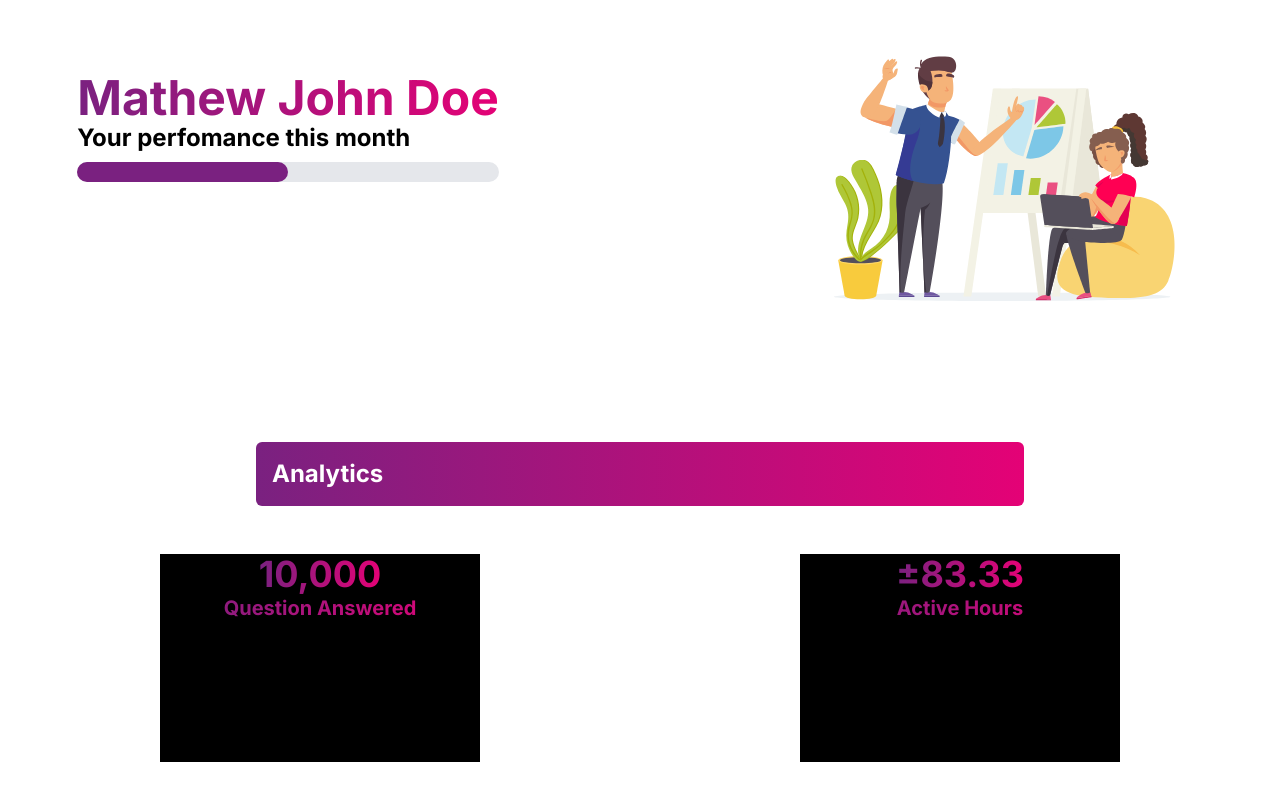
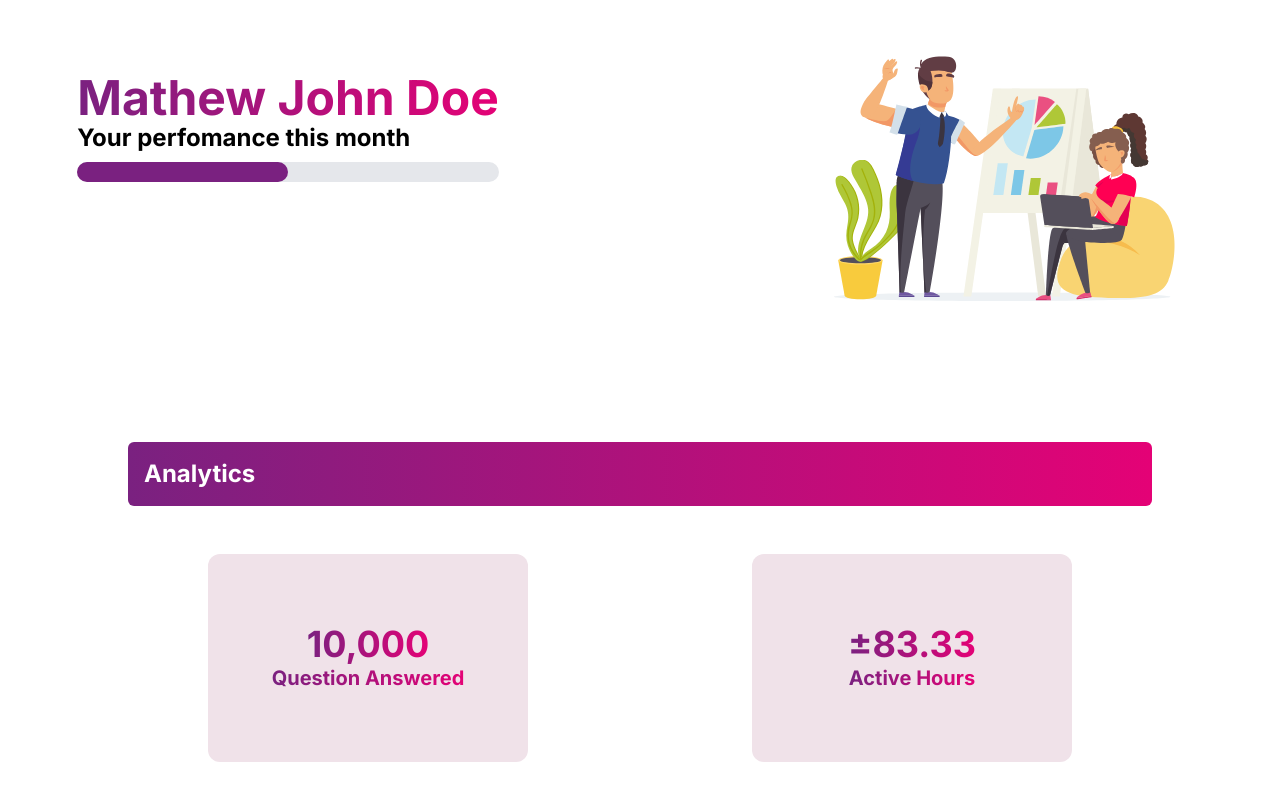
Before and after one commit to sipaling-hackaton/Sipaling-Hackaton-Technoscape-2024-app, a Next.js app in the folder app/: page /landing in a window 1280 px wide. Shown: the part 246-1046 px from the top of the page. After the commit the page ends 1008 px from the top, so only its background shows below. Built offline with nearby package versions, Linux system fonts and the light colour scheme.

Commit message:
Update Landingpage
Minus Pie Chart

```diff
--- a/app/src/app/landing/page.tsx
+++ b/app/src/app/landing/page.tsx
@@ -12,38 +12,45 @@ const Landing = () => {
       <div className="flex flex-nowarp mb-24">
         <div className="flex m-auto gap-80">
           <div className="text-left pt-64">
-            <h1 className="font-bold text-5xl bg-gradient-to-r from-[#7a2180] to-[#e40276] inline-block text-transparent bg-clip-text">Mathew John Doe</h1>
-            <h3 className="text-2xl font-bold pb-2">Your perfomance this month</h3>
+            <h1 className="font-bold text-5xl bg-gradient-to-r from-[#7a2180] to-[#e40276] inline-block text-transparent bg-clip-text">
+              Mathew John Doe
+            </h1>
+            <h3 className="text-2xl font-bold pb-2">
+              Your perfomance this month
+            </h3>
             <div className="w-full bg-gray-200 rounded-full h-5 dark:bg-gray-700">
               <div
                 className="bg-[#7A2180] h-5 rounded-full"
-                style={{ width: "50%" }}></div>
+                style={{ width: "50%" }}
+              ></div>
             </div>
           </div>
           <div className="pt-36">
-            <Lottie className="max-w-96"animationData={animationOrang} />
+            <Lottie className="max-w-96" animationData={animationOrang} />
           </div>
         </div>
       </div>
-      <div className="text-center h-16 text-white font-bold w-3/5 m-auto flex flex-nowarp bg-gradient-to-r from-[#7a2180] to-[#e40276] rounded-md">
+      <div className="mb-12 text-center h-16 text-white font-bold w-4/5 m-auto flex flex-nowarp bg-gradient-to-r from-[#7a2180] to-[#e40276] rounded-md">
         <h1 className="pt-4 pl-4 text-2xl">Analytics</h1>
       </div>
-      <div className="flex flex-nowarp mt-12 mb-14 ">
-        <div className="flex m-auto gap-80 items-center " >
-            <div className="w-80 h-52 bg-black items-center">
-            <div className="text-center">
-              <h1 className="font-bold text-4xl bg-gradient-to-r from-[#7a2180] to-[#e40276] inline-block text-transparent bg-clip-text">10,000</h1>
-              <h2 className="font-bold text-xl bg-gradient-to-r from-[#7a2180] to-[#e40276]  text-transparent bg-clip-text">Question Answered</h2>
-            </div>
-            </div>
-            <div className="w-80 h-52 bg-black items-center">
-                <div className="bg-black text-center">
-                  <h1 className="font-bold text-4xl bg-gradient-to-r from-[#7a2180] to-[#e40276] inline-block text-transparent bg-clip-text">±83.33</h1>
-                  <h2 className="font-bold text-xl bg-gradient-to-r from-[#7a2180] to-[#e40276]  text-transparent bg-clip-text">Active Hours</h2>
-                </div>
-            </div>
-          </div>
+      <div className="flex gap-56 justify-center ">
+        <div className="bg-[#F0E2E9] w-[20rem] h-[13rem] flex flex-col justify-center items-center rounded-xl">
+          <h1 className="font-bold text-4xl bg-gradient-to-r from-[#7a2180] to-[#e40276] inline-block text-transparent bg-clip-text">
+            10,000
+          </h1>
+          <h2 className="text-center fit-content font-bold text-xl bg-gradient-to-r from-[#7a2180] to-[#e40276]  text-transparent bg-clip-text">
+            Question Answered
+          </h2>
         </div>
+        <div className="bg-[#F0E2E9] w-[20rem] h-[13rem] flex flex-col justify-center items-center rounded-xl">
+          <p className="font-bold text-4xl bg-gradient-to-r from-[#7a2180] to-[#e40276] inline-block text-transparent bg-clip-text">
+            ±83.33
+          </p>
+          <h2 className="font-bold text-xl bg-gradient-to-r from-[#7a2180] to-[#e40276]  text-transparent bg-clip-text">
+            Active Hours
+          </h2>
+        </div>
+      </div>
     </div>
   );
 };
```
